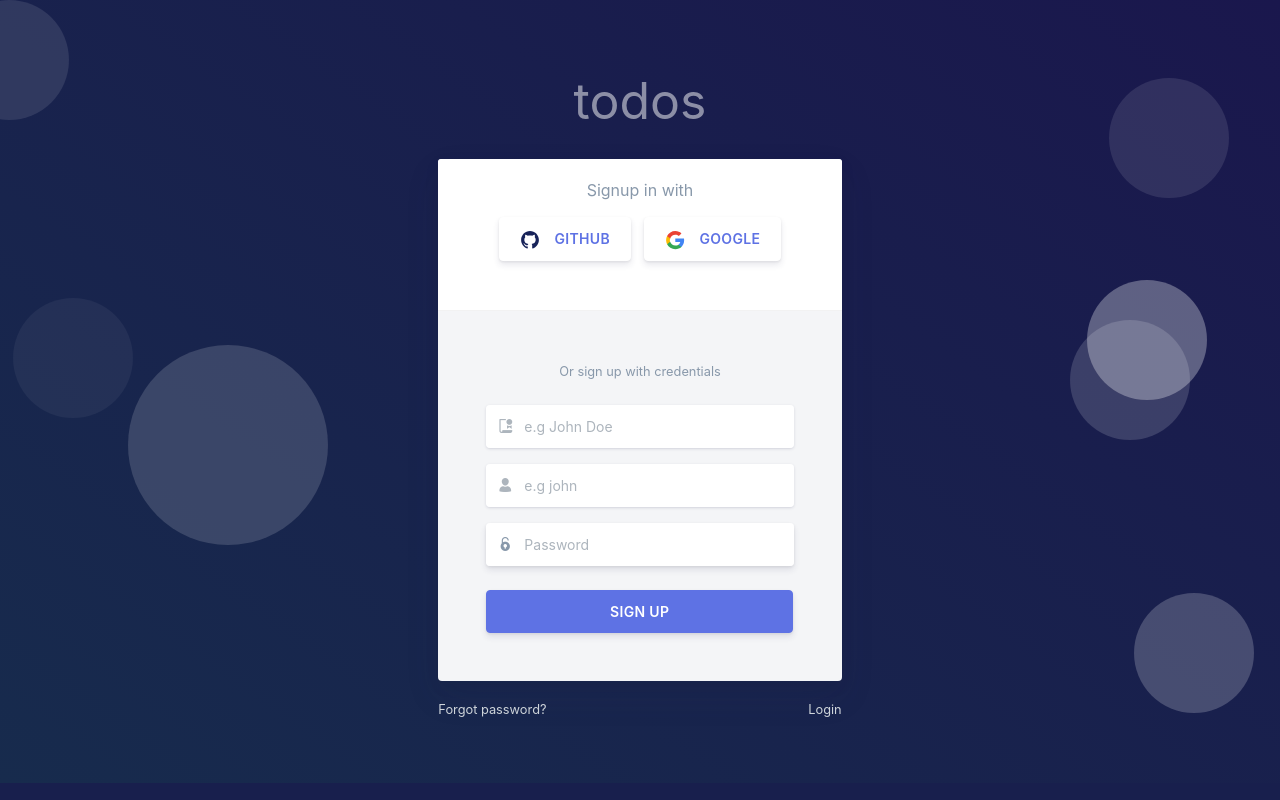
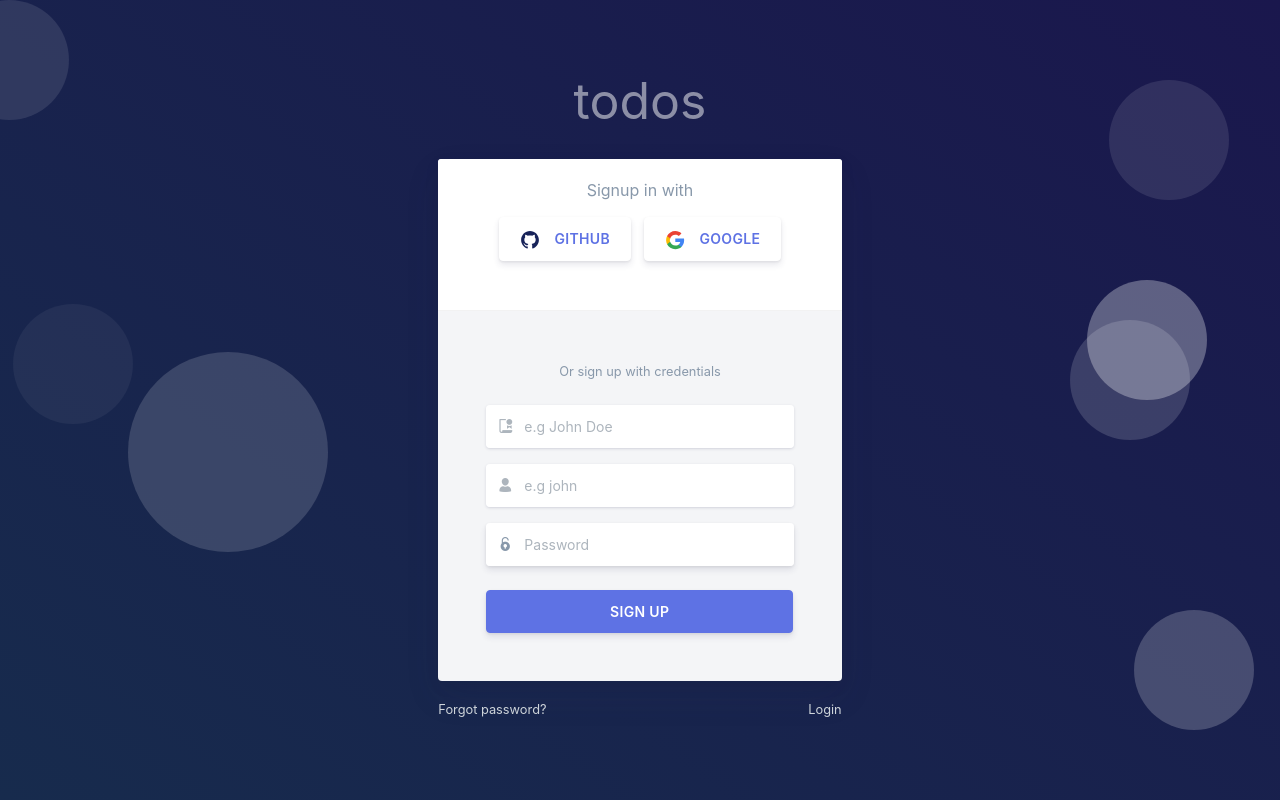
Before and after one commit to tewshi/demo-php-todo, a PHP site: page /signup.php in a window 1280 px wide. Shown: the part 48-848 px from the top of the page. Before the commit the page ends 765 px from the top, so only its background shows below. Run offline with PHP 8.4, Linux system fonts and the light colour scheme; some libraries are stand-ins or nearby versions.

Commit message:
add styles to make app fill screen height

```diff
--- a/assets/css/style.css
+++ b/assets/css/style.css
@@ -133,3 +133,7 @@ input[type='checkbox'] {
   margin-bottom: 8px;
   margin-top: 12px;
 }
+
+.mh-100vh {
+  min-height: 100vh;
+}
--- a/index.php
+++ b/index.php
@@ -36,7 +36,7 @@ require_once 'database.php';
             </ul>
         </div>
     </nav>
-    <section class="section section-shaped section-md">
+    <section class="section section-shaped section-md mh-100vh">
         <div class="shape shape-style-1 bg-gradient-default">
             <span></span>
             <span></span>
--- a/login.php
+++ b/login.php
@@ -20,7 +20,7 @@ session_unset(); ?>
             </a>
         </div>
     </nav>
-    <section class="section section-shaped section-md">
+    <section class="section section-shaped section-md mh-100vh">
         <div class="shape shape-style-1 bg-gradient-default">
             <span></span>
             <span></span>
--- a/signup.php
+++ b/signup.php
@@ -20,7 +20,7 @@ session_unset(); ?>
             </a>
         </div>
     </nav>
-    <section class="section section-shaped section-md">
+    <section class="section section-shaped section-md mh-100vh">
         <div class="shape shape-style-1 bg-gradient-default">
             <span></span>
             <span></span>
```
